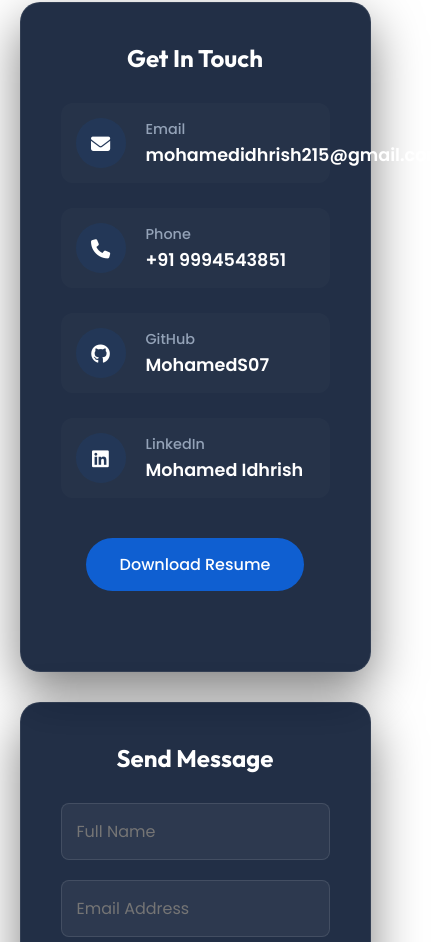
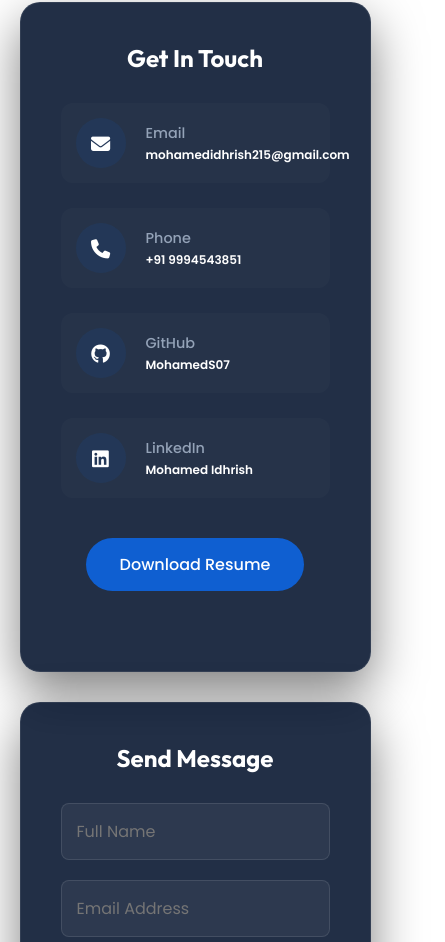
Before and after one commit to MohamedS07/mohamed-idhrish-portfolio, a plain HTML site: page index.html in a window 390 px wide. Shown: the part 10135-11077 px from the top of the page, 445 px wide, since content can reach past the window. Drawn offline with nearby package versions, Linux system fonts and the light colour scheme.

Commit message:
changes in responsive

```diff
--- a/style.css
+++ b/style.css
@@ -1168,6 +1168,12 @@ footer {
     .els-img {
         height: 150px;
     }
+    .contact-info-item a{
+        font-size: 12px;
+    }
+    .contact-info-item p{
+        font-size: 12px;
+    }
 }
 
 @media screen and (max-width: 1024px) and (min-width: 427px) {
```
